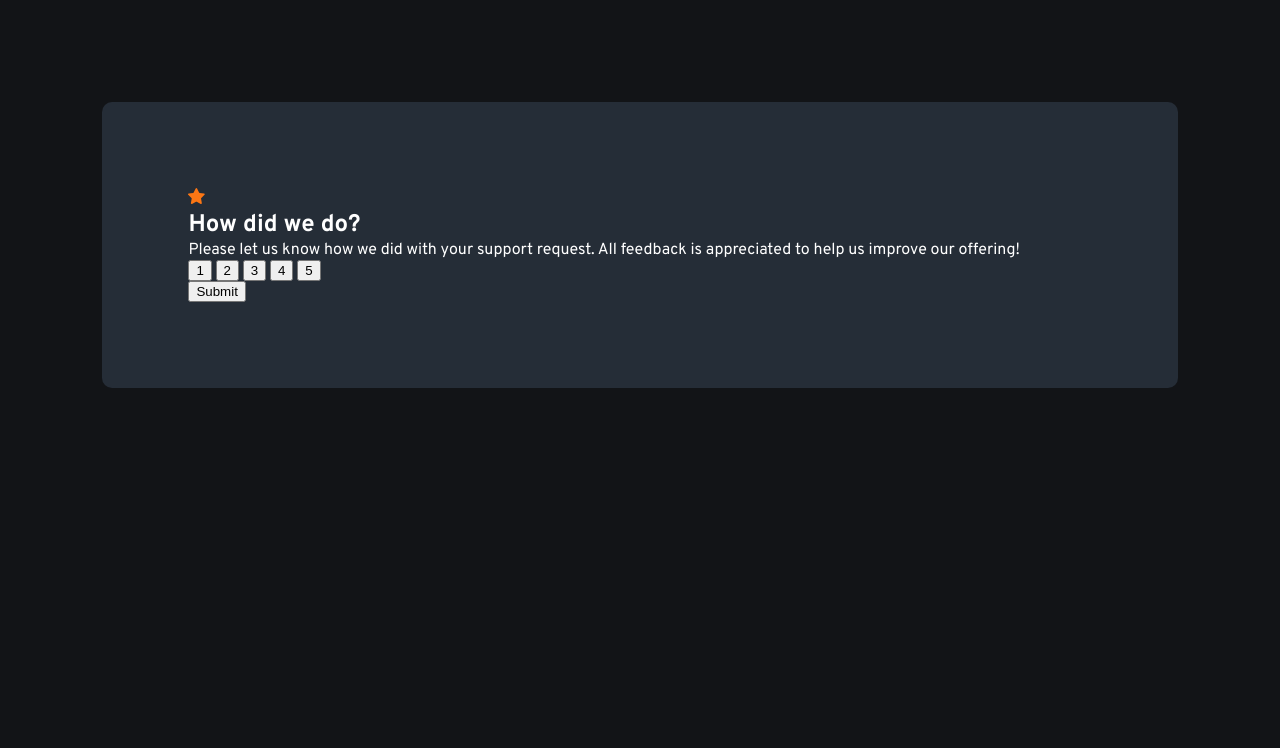
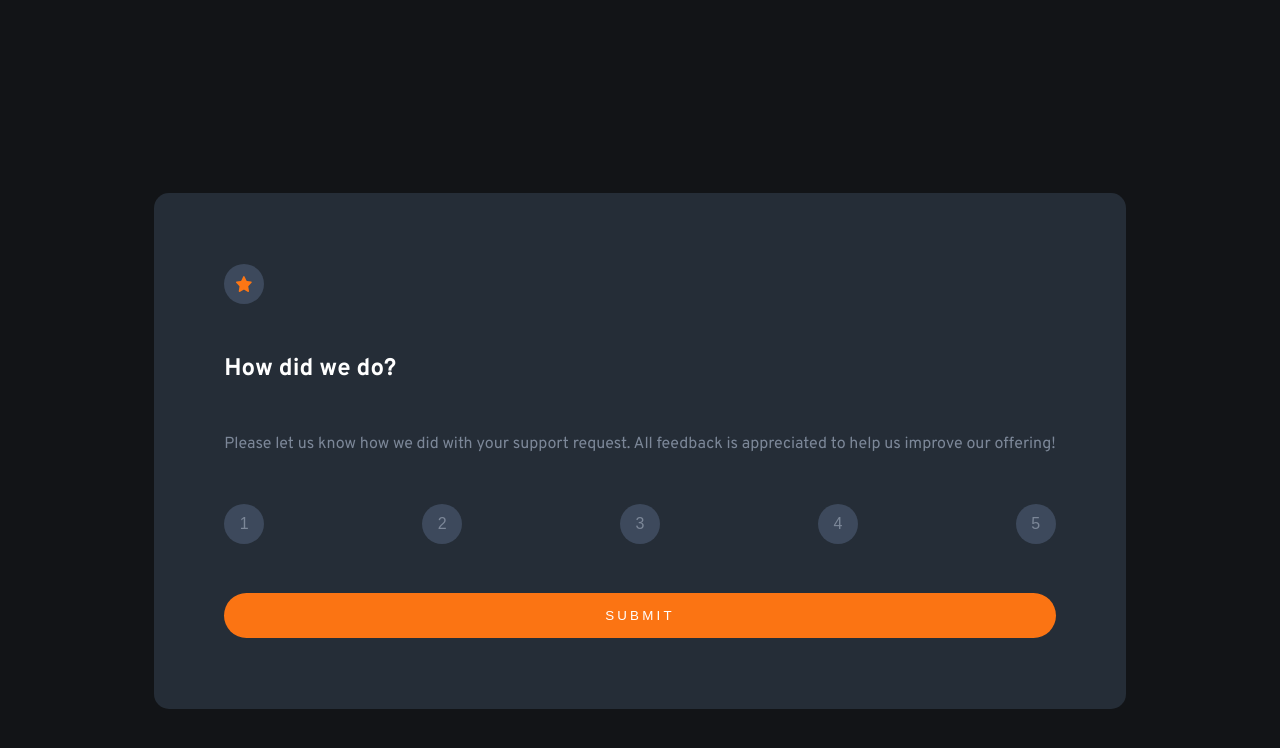
Before and after one commit to Jorahhh/Interactive-Component, a plain HTML site: page index.html in a window 1280 px wide. Drawn offline with Linux system fonts and the light colour scheme.

Commit message:
Finish html and css

```diff
--- a/css/style.css
+++ b/css/style.css
@@ -16,7 +16,7 @@ time, mark, audio, video {
   margin: 0;
   padding: 0;
   border: 0;
-  font-size: 100%;
+  font-size: 15px;
   font: inherit;
   vertical-align: baseline;
 }
@@ -50,30 +50,121 @@ table {
     --bodyBackground: hsl(216, 12%, 8%);
     ---containerBackground: hsl(213, 19%, 18%);
     --title: hsl(0, 0%, 100%);
-    --buttonCircle: hsl(217, 12%, 63%);
+    --buttonCircle: hsl(217, 20%, 30%);
     --paragraph: hsl(216, 12%, 54%);
     --callToAction: hsl(25, 97%, 53%);
 }
 
-.hidden-container{
-    display: none;
-}
+
 
 body{
     font-family: 'Overpass', sans-serif;
     background-color: var(--bodyBackground);
     color: white;
-    padding: 8%;
+    padding: 4%;
+    display: flex;
+    height: 100vh;
+    align-items: center;
 }
 
 .container{
     margin: 0 auto;
     background-color: var(---containerBackground);
-    padding: 8%;
-    border-radius: 10px;
+    padding: 6%;
+    border-radius: 15px;
 }
 
 h2{
     font-weight: 700;
     font-size: 1.5rem;
+    margin-bottom: 6%;
 }
+
+.circle-icon{
+  width: 40px;
+  height: 40px;
+  border-radius: 50%;
+  background-color: var(--buttonCircle);
+  display: flex;
+  justify-content: center;
+  align-items: center;
+  margin-bottom: 6%;
+}
+
+.star-icon{
+  width: 40%;
+  height: 40%;
+}
+
+p{
+  color: var(--paragraph);
+  font-size: 1rem;
+  margin-bottom: 6%;
+}
+
+.principal-btn{
+  display: flex;
+  justify-content: space-between;
+  margin-bottom: 6%;
+}
+.circle-button{
+  border-radius: 50%;
+  width: 40px;
+  height: 40px;
+  border: none;
+  color: var(--paragraph);
+  background-color: var(--buttonCircle);
+  font-size: 1rem;
+}
+
+.circle-button:hover{
+  background-color: var(--callToAction);
+  color: var(--title);
+}
+
+.circle-button:focus{
+  background-color: var(--paragraph);
+  color: var(--title);
+}
+
+.subm-btn{
+  text-align: center;
+  letter-spacing: 0.2rem;
+  font-weight: 400;
+  height: 45px;
+  margin: 0 auto;
+  border: none;
+  width: 100%;
+  border-radius: 50px;
+  background-color: var(--callToAction);
+  color: var(--title);
+}
+
+.subm-btn:hover{
+  background-color: var(--title);
+  color: var(--callToAction);
+}
+
+/*---Thank you Section ---*/
+
+.hidden-container{
+  margin: 0 auto;
+  background-color: var(---containerBackground);
+  padding: 6%;
+  border-radius: 15px;
+  text-align: center;
+  display: none;
+
+}
+
+.choice {
+  background-color: var(--buttonCircle);
+  color: var(--callToAction);
+  width: 70%;
+  margin: 6% auto 6% auto;
+  height: 30px;
+  display: flex;
+  align-items: center;
+  justify-content: center;
+  border-radius: 50px;
+}
--- a/index.html
+++ b/index.html
@@ -16,7 +16,6 @@
 </head>
 <body>
   <div class="container">
-
     <div class="circle-icon">
       <img class="star-icon" src="./images/icon-star.svg" alt="icon" />
     </div>
@@ -31,7 +30,7 @@
       <button id="4" class="circle-button">4</button>
       <button id="5" class="circle-button">5</button>
     </div>
-    <button class="subm-btn">Submit</button>
+    <button class="subm-btn">SUBMIT</button>
   </div>
 
 
```
